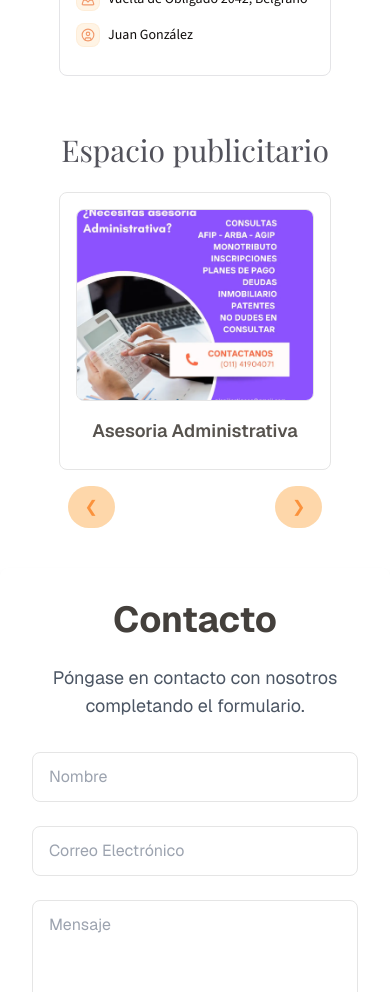
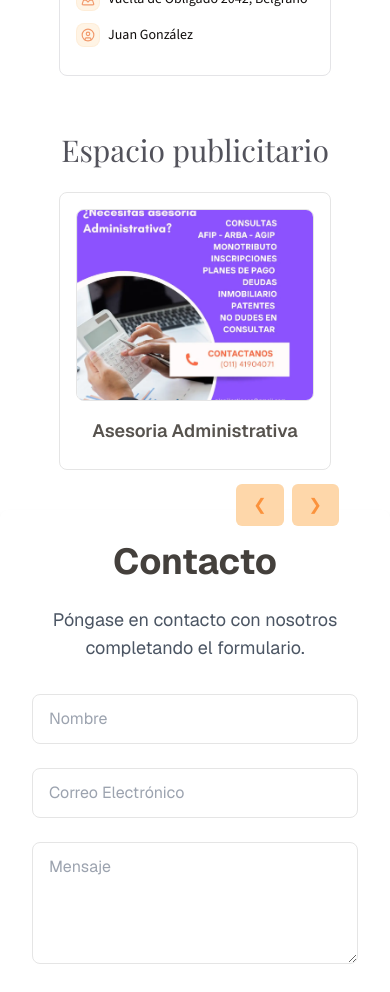
Before and after one commit to GRAMAPHENIA/sitio-oficial-el-metodo, a Next.js app: page / in a window 390 px wide. Shown: the part 1340-2332 px from the top of the page. Built offline with nearby package versions, Linux system fonts and the light colour scheme.

Commit message:
mods-add-slider-tablet-responsive

```diff
--- a/src/components/custom/ad-slider-section/AdSliderSection.tsx
+++ b/src/components/custom/ad-slider-section/AdSliderSection.tsx
@@ -42,9 +42,8 @@ export function AdSliderSection() {
   };
 
   return (
-    <section className="px-4 md:px-8 lg:my-20 max-w-xs lg:max-w-7xl mx-auto relative mb-10">
+    <section className="px-4 md:px-0 lg:my-20 max-w-xs md:max-w-screen-sm lg:max-w-7xl mx-auto relative mb-10">
       <h2
-        id="card-title"
         className={`${playfair.className} text-3xl sm:text-4xl lg:text-5xl text-center font-normal mb-6 sm:mb-8 lg:mb-10 text-zinc-600 dark:text-zinc-300`}
       >
         Espacio publicitario
@@ -52,8 +51,9 @@ export function AdSliderSection() {
       <div className="w-full max-w-7xl mx-auto overflow-hidden relative">
         <div
           className="flex transition-transform duration-500 ease-in-out"
-          style={{ transform: `translateX(-${currentIndex * (100 / itemsPerPage)}%)` }}
-          aria-live="polite"
+          style={{
+            transform: `translateX(-${currentIndex * (100 / itemsPerPage)}%)`,
+          }}
         >
           {ads.map((ad) => (
             <div
@@ -61,14 +61,13 @@ export function AdSliderSection() {
               className="flex-shrink-0"
               style={{ width: `${100 / itemsPerPage}%`, padding: "0 8px" }}
             >
-              <div className="bg-white dark:bg-gray-800 rounded-lg p-4 text-center border">
+              <div className="bg-white dark:bg-gray-800 rounded-lg p-4 text-center border relative">
                 <div className="relative w-full h-48 sm:h-64 md:h-72 lg:h-80 mb-4 overflow-hidden">
                   <Image
                     src={ad.image}
                     alt={ad.title}
-                    layout="fill"
-                    objectFit="cover"
-                    className="rounded-lg border"
+                    fill
+                    className="rounded-lg border object-cover"
                   />
                 </div>
                 <h3 className="font-semibold text-lg mb-2 text-stone-600 dark:text-stone-200">
@@ -79,32 +78,18 @@ export function AdSliderSection() {
             </div>
           ))}
         </div>
-        <div className="flex justify-center md:hidden space-x-40 mt-4">
-          <button
-            onClick={prevSlide}
-            className="text-orange-400 px-4 py-2 rounded-full bg-orange-200 border border-orange-200/50 transition-all ease-in-out duration-200 "
-            aria-label="Anterior"
-          >
-            &#10094;
-          </button>
-          <button
-            onClick={nextSlide}
-            className="text-orange-400 px-4 py-2 rounded-full bg-orange-200 border border-orange-200/50 transition-all ease-in-out duration-200 "
-            aria-label="Siguiente"
-          >
-            &#10095;
-          </button>
-        </div>
+      </div>
+      <div className="absolute -bottom-14 right-4 flex space-x-2">
         <button
           onClick={prevSlide}
-          className="absolute left-4 top-1/2 transform -translate-y-1/2 text-orange-400 px-4 py-2 rounded-full bg-orange-200 border border-orange-200/50 transition-all ease-in-out duration-200 shadow-md z-10 hidden md:block"
+          className="text-orange-400 px-4 py-2 rounded-md bg-orange-200 border border-orange-200/50 transition-all ease-in-out duration-200"
           aria-label="Anterior"
         >
           &#10094;
         </button>
         <button
           onClick={nextSlide}
-          className="absolute right-4 top-1/2 transform -translate-y-1/2 text-orange-400 px-4 py-2 rounded-full bg-orange-200 border border-orange-200/50 transition-all ease-in-out duration-200 shadow-md z-10 hidden md:block"
+          className="text-orange-400 px-4 py-2 rounded-md bg-orange-200 border border-orange-200/50 transition-all ease-in-out duration-200"
           aria-label="Siguiente"
         >
           &#10095;
```
